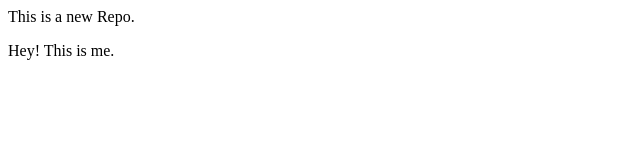
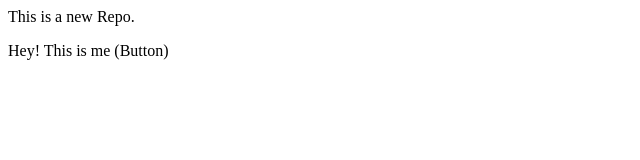
Before and after one commit to SahilChoudhary1397/localrepo, a plain HTML site: page index.html in a window 1280 px wide. Shown: the full height of the page, 0-640 px from the left. Drawn offline with Linux system fonts and the light colour scheme.

Commit message:
Add Button

```diff
--- a/index.html
+++ b/index.html
@@ -1,2 +1,2 @@
 <p>This is a new Repo.</p>
-<p>Hey! This is me.</p>
+<p>Hey! This is me (Button)</p>
```
